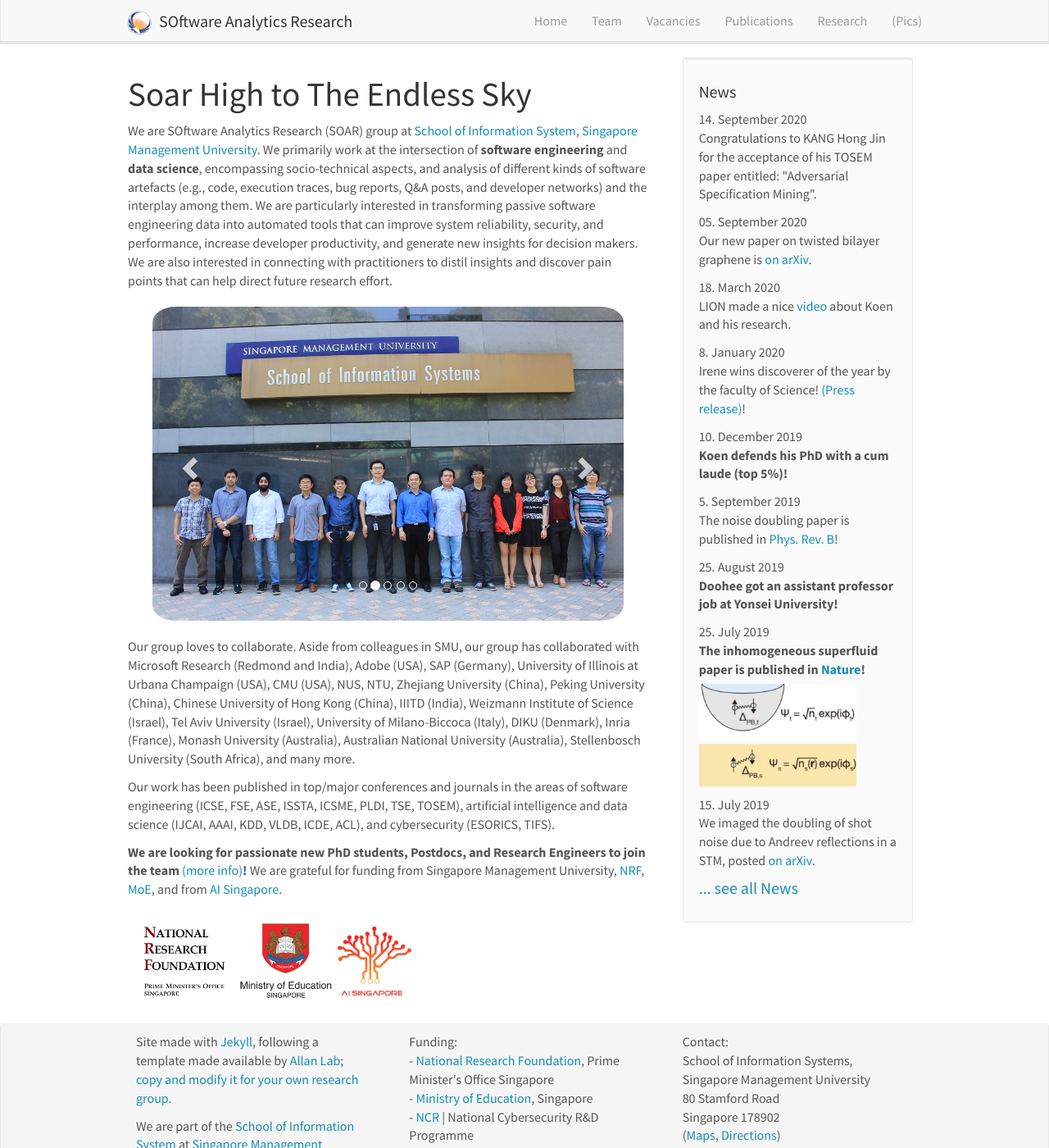
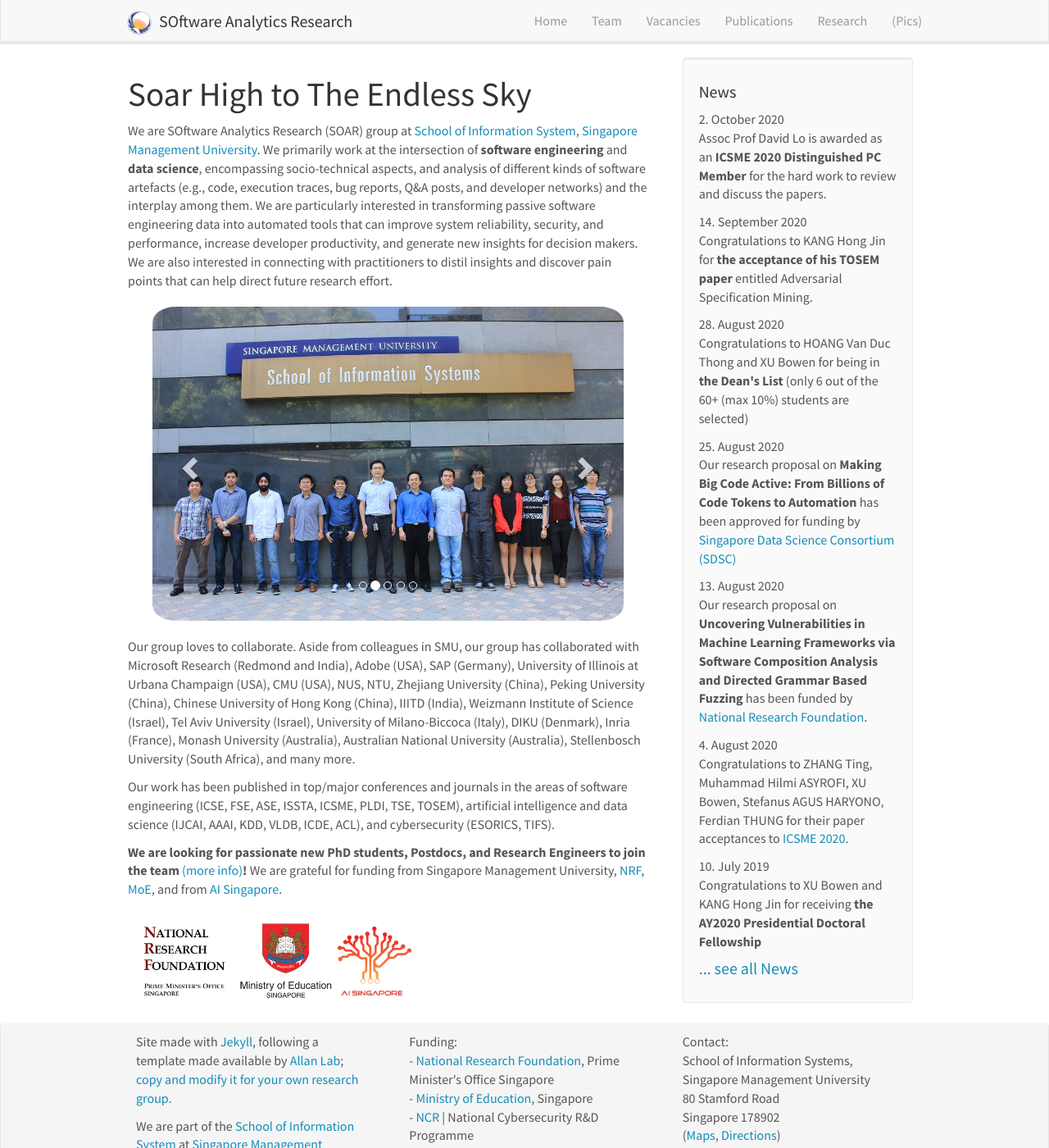
Before and after one commit to soarsmu/soarsmu.github.io, a Jekyll site: the page built from _pages/home.md, in a window 1280 px wide and 1400 px high. Shown: the whole window at 82% size. Built offline with Jekyll 4.4.1, drawn with Linux system fonts in a browser that asks for light colours; nearby versions of some CDN libraries.

Commit message:
docs(news): add recent news from July onwards

```diff
--- a/_data/news.yml
+++ b/_data/news.yml
@@ -1,140 +1,40 @@
+- date: 2. October 2020
+  headline: "Assoc Prof David Lo is awarded as an <b>ICSME 2020 Distinguished PC Member</b> for the hard work to review and discuss the papers."
+
 - date: 14. September 2020
-  headline: "Congratulations to KANG Hong Jin for the acceptance of his TOSEM paper entitled: \"Adversarial Specification Mining\"."
+  headline: "Congratulations to KANG Hong Jin for <b>the acceptance of his TOSEM paper</b> entitled Adversarial Specification Mining."
 
-- date: 05. September 2020
-  headline: "Our new paper on twisted bilayer graphene is <a href='https://arxiv.org/abs/2008.13766'>on arXiv</a>."
+- date: 28. August 2020
+  headline: "Congratulations to HOANG Van Duc Thong and XU Bowen for being in <b>the Dean's List</b> (only 6 out of the 60+ (max 10%) students are selected)"
 
-- date: 18. March 2020
-  headline: "LION made a nice <a href='https://www.youtube.com/watch?v=zQftiTqR86A'>video</a> about Koen and his research."
+- date: 25. August 2020
+  headline: "Our research proposal on <b>Making Big Code Active: From Billions of Code Tokens to Automation</b> has been approved for funding by <a href='https://sdsc.sg/'>Singapore Data Science Consortium (SDSC)</a>"
 
-- date: 8. January 2020
-  headline: "Irene wins </i>discoverer of the year</i> by the faculty of Science! <a href='https://www.universiteitleiden.nl/science-talents-and-discoveries/c.j-kok-public-award/nominee-lion'>(Press release)</a>!"
+- date: 13. August 2020
+  headline: "Our research proposal on <b>Uncovering Vulnerabilities in Machine Learning Frameworks via Software Composition Analysis and Directed Grammar Based Fuzzing</b> has been funded by <a href='https://www.nrf.gov.sg/'>National Research Foundation</a>."
 
-- date: 10. December 2019
-  headline: "<b>Koen defends his PhD with a cum laude (top 5%)!</b>"
+- date: 4. August 2020
+  headline: "Congratulations to ZHANG Ting, Muhammad Hilmi ASYROFI, XU Bowen, Stefanus AGUS HARYONO, Ferdian THUNG for their paper acceptances to <a href='https://icsme2020.github.io/'>ICSME 2020</a>. "
 
-- date: 5. September 2019
-  headline: "The noise doubling paper is published in <a href='https://journals.aps.org/prb/abstract/10.1103/PhysRevB.100.104506'>Phys. Rev. B</a>!"
+- date: 10. July 2019
+  headline: "Congratulations to XU Bowen and KANG Hong Jin for receiving <b>the AY2020 Presidential Doctoral Fellowship</b>"
 
-- date: 25. August 2019
-  headline: "<b>Doohee got an assistant professor job at Yonsei University!</b>"
 
-- date: 25. July 2019
-  headline: "<b>The inhomogeneous superfluid paper is published in <a href='https://www.nature.com/articles/s41586-019-1408-8'>Nature</a>!</b><img src='/images/newspic/SFnews.png' class='img-responsive' style='max-width: 192px' />"
+# - date: 25. July 2019
+#   headline: "<b>The inhomogeneous superfluid paper is published in <a href='https://www.nature.com/articles/s41586-019-1408-8'>Nature</a>!</b><img src='/images/newspic/SFnews.png' class='img-responsive' style='max-width: 192px' />"
 
-- date: 15. July 2019
-  headline: "We imaged the doubling of shot noise due to Andreev reflections in a STM, posted <a href='https://arxiv.org/abs/1907.05808'> on arXiv</a>."
 
-- date: 24. May 2019
-  headline: "The smart tip paper <a href='https://iopscience.iop.org/article/10.1088/1361-6528/ab1c7f/pdf'> is finally published !</a> A collaboration with the <a href='http://groeblacherlab.tudelft.nl/'>Gröblacher Lab</a> at TU Delft.<img src='/images/newspic/SmartTip.png' class='img-responsive' style='max-width: 192px' />"
+# - date: 24. May 2019
+#   headline: "The smart tip paper <a href='https://iopscience.iop.org/article/10.1088/1361-6528/ab1c7f/pdf'> is finally published !</a> A collaboration with the <a href='http://groeblacherlab.tudelft.nl/'>Gröblacher Lab</a> at TU Delft.<img src='/images/newspic/SmartTip.png' class='img-responsive' style='max-width: 192px' />"
 
-- date: 08. May 2019
-  headline: "<b>Irene defends her PhD!</b>"
+# - date: 08. May 2019
+#   headline: "<b>Irene defends her PhD!</b>"
 
-- date: 08. May 2019
-  headline: "Dome makes it on the <a href='https://www.universiteitleiden.nl/nieuws/2019/05/de-meest-stabiele-microscoop-ter-wereld'>University website</a>. <img src='/images/newspic/Saphireheadline.jpeg' class='img-responsive' style='max-width: 192px' />"
+# - date: 08. May 2019
+#   headline: "Dome makes it on the <a href='https://www.universiteitleiden.nl/nieuws/2019/05/de-meest-stabiele-microscoop-ter-wereld'>University website</a>. <img src='/images/newspic/Saphireheadline.jpeg' class='img-responsive' style='max-width: 192px' />"
 
-- date: 13. December 2018
-  headline: "Our paper about how to construct an STM is in <a href='https://aip.scitation.org/doi/10.1063/1.5064442'>Review of Scientific Instruments</a>. <img src='/images/newspic/DomeNews.png' class='img-responsive' style='max-width: 192px' />"
+# - date: 13. December 2018
+#   headline: "Our paper about how to construct an STM is in <a href='https://aip.scitation.org/doi/10.1063/1.5064442'>Review of Scientific Instruments</a>. <img src='/images/newspic/DomeNews.png' class='img-responsive' style='max-width: 192px' />"
 
-- date: 08. October 2018
-  headline: "We discovered charge trapping in a high-Tc superconductor! Publication in <a href='https://www.nature.com/articles/s41567-018-0300-z'>Nature Physics</a>. <img src='/images/pubpic/Pub_BCl.png' class='img-responsive' style='max-width: 192px' />"
-
-- date: 27. September 2018
-  headline: "Our MHz amplifier for STM is published in <a href='https://aip.scitation.org/doi/10.1063/1.5043267'>Review of Scientific Instruments</a>. <img src='/images/newspic/amp.PNG' class='img-responsive' style='max-width: 192px' />"
-
-- date: 16. May 2018
-  headline: "Milan, Koen and Irene talk about superconductivity in <a href='https://youtu.be/hxz22AYUGhM'>Made in Leiden</a>."
-
-- date: 4. May 2018
-  headline: "Welcome Ram!"
-
-- date: 5.-9. March 2018
-  headline: "Irene and Milan are at the March Meeting (Talk <a href='http://meetings.aps.org/Meeting/MAR18/Session/E45.11'>Tue 10am, session E45</a>)"
-
-- date: 13. November 2017
-  headline: "<a href='http://www.beilstein-journals.org/bjnano/content/pdf/2190-4286-8-238.pdf'> New paper</a> published in collaboration with the group of Jan van Ruitenbeek"
-
-- date: 10. November 2017
-  headline: "Doohee makes the third place at the <a href='https://www.universiteitleiden.nl/en/news/2017/11/sander-blok-wins-lion-image-award-2017'>LION Image Award</a>. <img src='/images/newspic/doohee_prize.png' class='img-responsive' style='max-width: 192px' />"
-
-- date: 9. October 2017
-  headline: "We contributed to Miguel and Jan's  <a href='https://journals.aps.org/prb/abstract/10.1103/PhysRevB.96.134507'>new paper</a>.  "
-
-- date: 12. August 2017
-  headline: "<a href='https://www.universiteitleiden.nl/en/news/2017/08/two-erc-grants-for-leiden-physics'>We got an ERC starting grant</a>."
-
-- date: 10. August 2017
-  headline: "Our paper is published in <a href='https://scipost.org/SciPostPhys.3.2.010/pdf'>SciPost Physics</a>."
-
-- date: 17. - 21. July 2017
-  headline: "<a href='https://www.universiteitleiden.nl/en/news/2017/07/milan-allan-wins-bryan-r.-coles-prize'>Milan wins the Bryan R. Coles prize</a> at SCES 2017, Prague. Koen received the best poster presentation award.  <img src='/images/newspic/scesprizes.jpg' class='img-responsive' style='max-width: 192px' />"
-
-- date: 17. - 21. July 2017
-  headline: "Koen, Maarten and Milan will be at SCES 2017, Prague. Come check out our posters on Tuesday&Thursday and talk on Thursday!"
-
-- date: 18. June 2017
-  headline: "<b>Paper on poor electronic screening published in  <a href='https://journals.aps.org/prb/abstract/10.1103/PhysRevB.95.235141'>  PRB</a> as Editors' selection! </b>"
-
-- date: 15. May 2017
-  headline: Welcome Doohee!
-
-- date: 13. - 17. March 2017
-  headline: Koen & Irene give talks at the APS March Meeting in New Orleans.
-
-- date: 27. January - 3. March 2017
-  headline: "We are looking forward to co-hosting <a href='http://www.lorentzcenter.nl/lc/web/2017/877/info.php3?wsid=877&venue=Oort'>the workshop on unconventional superconductivity</a> at the Lorentz center. <img src='/images/newspic/LCposter.jpg' class='img-responsive' style='max-width: 192px' />"
-
-- date: 17-18. January 2017
-  headline: Irene, Koen, Maarten and Milan will be at Physics@Veldhoven 2017. (Talk at PT6.1 and poster at P9.022).
-
-- date: 25. November 2016
-  headline: "We are part of a newly granted <a href='https://www.fom.nl/en/research/research-programmes/general-information//'>Vrije Programma</a> on strange metals, together with the groups of <b> Hussey, Golden, vHeumen, Zaanen, Schalm, Stoof and Vandoren</b>, see <a href='https://www.fom.nl/en/news/press-releases/2016/11/21/fom-awards-15-1-million-euros-to-highly-promising-research/'>press release</a>. We also got a <a href='https://www.fom.nl/en/news/press-releases/2016/11/18/28634/'>Projectruimte</a>."
-
-- date: 19. September 2016
-  headline: "<b> Our first paper from Leiden is <a href='http://www.nature.com/nphys/journal/vaop/ncurrent/full/nphys3894.html'>online at Nature Physics</a>! </b><img src='/images/newspic/NewsNP.png' class='img-responsive' style='max-width: 192px' /> "
-
-- date: 12. September 2016
-  headline: Koen is at Correl16, Julich.
-
-- date: 01. July 2016
-  headline: Milan is at the strongly correlated electron GRC 2016.
-
-- date: 24. June 2016
-  headline: Felix Baumberger is visiting.
-
-- date: 17. June 2016
-  headline: Irene is at SNS2016.
-
-- date: 28. April 2016
-  headline: <b> Our results on the Mott & pseudo gap physics posted on <a href='http://arxiv.org/abs/1604.08343'>arXiv</a> ! </b>
-
-- date: 14. May 2016
-  headline: Ivan Bozovic is visiting.
-
-- date: 17. March 2016
-  headline: Koen, Irene & Vitaly present a poster at Sun Sailing Science.
-
-- date: 17. Jan 2016
-  headline: "We discover electronic order and pseudogap in a non-cuprate materal! <img src='/images/newspic/order.png' class='img-responsive' style='max-width: 192px' />"
-
-- date: 01. Jan 2016
-  headline: Welcome Vitaly!
-
-- date: 17. June 2015
-  headline: Welcome Kees!
-
-- date: 17. June 2015
-  headline: "Maarten wins the LION image award! Check out his <a href='https://www.physics.leidenuniv.nl/index.php?id=11573&news=757&type=lion&ln=EN'>submission</a>.<img src='/images/newspic/Contest.jpg' class='img-responsive' style='max-width:192px' />"
-
-- date: 17. June 2015
-  headline: "<b> We win a Vidi grant: 800kEUR to invest in science! (<a href='http://www.news.leiden.edu/news-2015/5-vidis-for-leiden-reserachers.html'>Leiden news</a>, <a href='http://www.fom.nl/live/english/news/archives/pressreleases2015/artikel.pag?objectnumber=297954'>FOM news item</a>) </b>"
-
-- date: 01. Sept 2015
-  headline: "Welcome Koen and Maarten: from Master- to PhD-students"
-
-- date: 17. June 2015
-  headline: "We got our commercial STM from <a href='http://www.unisoku.com/'>Unisoku</a>, and we are already busy modifying."
-
-- date: 01. Jan 2015
-  headline: Welcome Irene, Gijsbert & Milan — <b> our lab is officially starting</b>!
+# - date: 08. October 2018
+#   headline: "We discovered charge trapping in a high-Tc superconductor! Publication in <a href='https://www.nature.com/articles/s41567-018-0300-z'>Nature Physics</a>. <img src='/images/pubpic/Pub_BCl.png' class='img-responsive' style='max-width: 192px' />"
```
Also changed, not shown: 2 other files.
